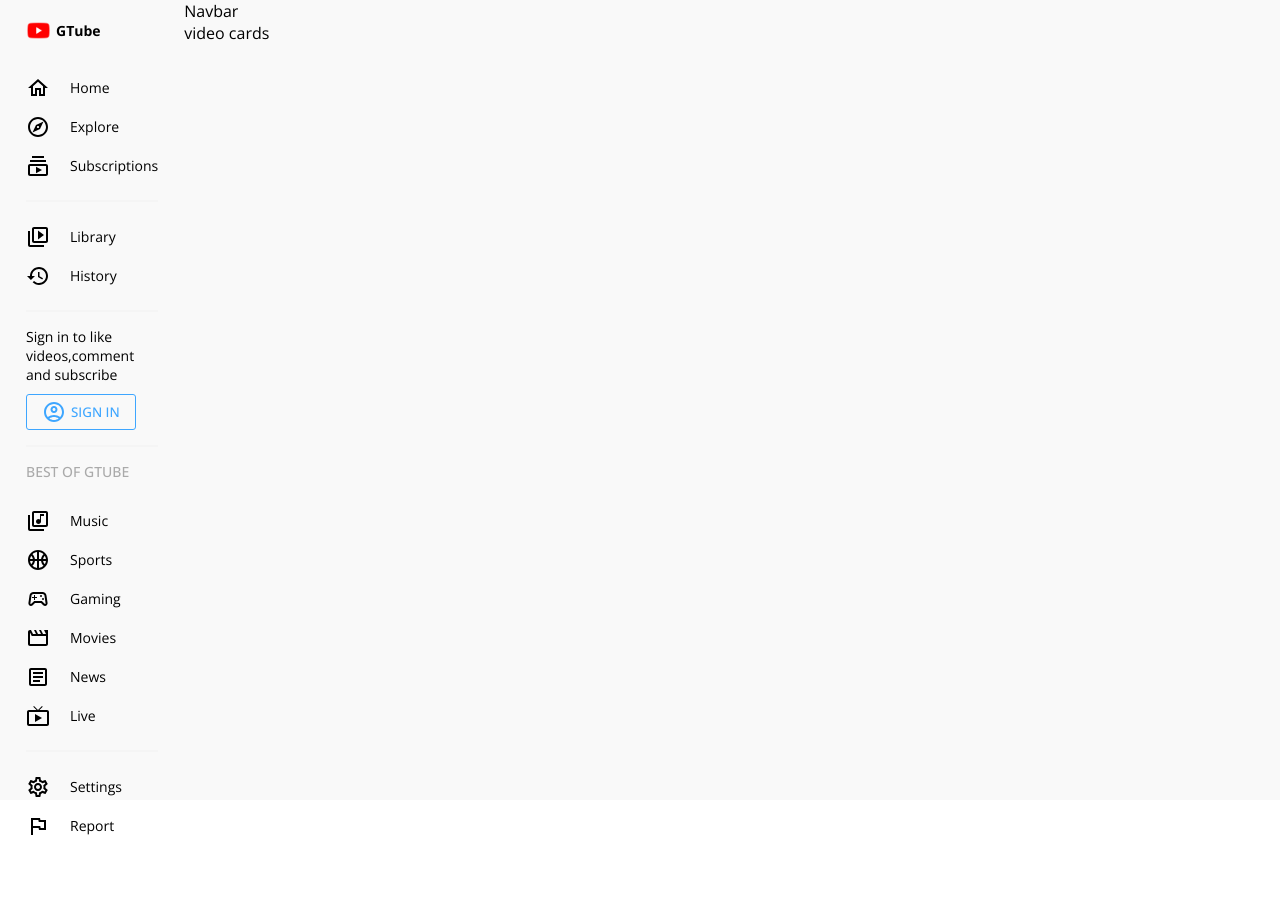
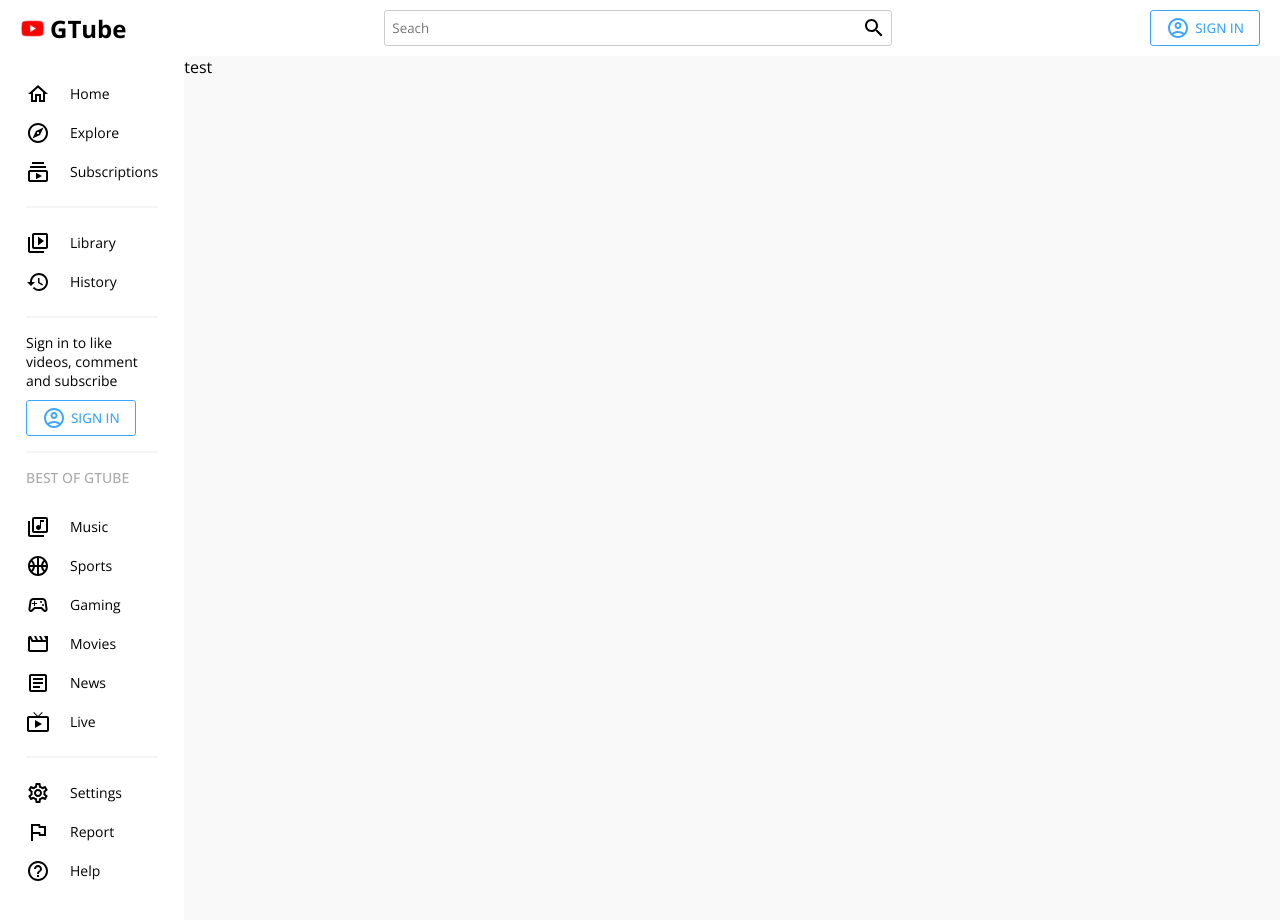
Before and after one commit to georgediepiriye/gtube, a React (Create React App) app: page / in a window 1280 px wide. Shown: the top 920 px of the page. Before the commit the page ends 836 px from the top, so only its background shows below. Built offline with nearby package versions, Linux system fonts and the light colour scheme.

Commit message:
worked on nav bar

```diff
--- a/src/App.js
+++ b/src/App.js
@@ -6,24 +6,28 @@ import { darkTheme, lightTheme } from "./utils/theme";
 
 const Container = styled.div`
   display: flex;
+  flex-direction: column;
 `;
 
 const Main = styled.div`
-  flex: 7;
   background-color: ${({ theme }) => theme.bg};
+  display: flex;
 `;
 
-const Wrapper = styled.div``;
+const Content = styled.div`
+  flex: 7;
+`;
 
 function App() {
   const [lightMode, setLightMode] = useState(true);
   return (
     <ThemeProvider theme={lightMode ? lightTheme : darkTheme}>
       <Container>
-        <Menu lightMode={lightMode} setLightMode={setLightMode} />
+        <Navbar />
         <Main>
-          <Navbar />
-          <Wrapper>video cards</Wrapper>
+          <Menu lightMode={lightMode} setLightMode={setLightMode} />
+
+          <Content>test</Content>
         </Main>
       </Container>
     </ThemeProvider>
--- a/src/components/Menu.jsx
+++ b/src/components/Menu.jsx
@@ -1,6 +1,6 @@
 import styled from "styled-components";
 import React from "react";
-import image from "../images/youtube.png";
+
 import HomeOutlinedIcon from "@mui/icons-material/HomeOutlined";
 import ExploreOutlinedIcon from "@mui/icons-material/ExploreOutlined";
 import SubscriptionsOutlinedIcon from "@mui/icons-material/SubscriptionsOutlined";
@@ -20,29 +20,18 @@ import SettingsBrightnessOutlinedIcon from "@mui/icons-material/SettingsBrightne
 
 const Container = styled.div`
   flex: 1;
-  background-color: ${({ theme }) => theme.bg};
-  height: 100vh;
+  background-color: ${({ theme }) => theme.bgLighter};
+  height: 150vh;
   color: ${({ theme }) => theme.text};
   font-size: 14px;
   position: sticky;
-  top: 0;
+  top: 56px;
 `;
 
 const Wrapper = styled.div`
   height: 100vh;
   padding: 18px 26px;
   overflow: scroll;
-`;
-
-const Logo = styled.div`
-  display: flex;
-  align-items: center;
-  font-weight: bold;
-  margin-bottom: 25px;
-  gap: 5px;
-`;
-const Image = styled.img`
-  height: 25px;
 `;
 
 const Item = styled.div`
@@ -84,10 +73,6 @@ const Menu = ({ lightMode, setLightMode }) => {
   return (
     <Container>
       <Wrapper>
-        <Logo>
-          <Image src={image} />
-          GTube
-        </Logo>
         <Item>
           <HomeOutlinedIcon />
           Home
@@ -111,7 +96,7 @@ const Menu = ({ lightMode, setLightMode }) => {
         </Item>
         <Hr />
         <Login>
-          Sign in to like videos,comment and subscribe
+          Sign in to like videos, comment and subscribe
           <Button>
             <AccountCircleOutlinedIcon />
             SIGN IN
--- a/src/components/Navbar.jsx
+++ b/src/components/Navbar.jsx
@@ -1,7 +1,87 @@
 import React from "react";
+import styled from "styled-components";
+import image from "../images/youtube.png";
+import AccountCircleOutlinedIcon from "@mui/icons-material/AccountCircleOutlined";
+import SearchOutlinedIcon from "@mui/icons-material/SearchOutlined";
+
+const Container = styled.div`
+  height: 56px;
+  position: sticky;
+  top: 0;
+  background-color: ${({ theme }) => theme.bgLighter};
+  z-index: 1;
+`;
+
+const Wrapper = styled.div`
+  display: flex;
+  align-items: center;
+  justify-content: space-between;
+
+  height: 100%;
+  padding: 0px 20px;
+`;
+
+const Logo = styled.div`
+  display: flex;
+  align-items: center;
+  font-weight: bold;
+
+  gap: 5px;
+  color: ${({ theme }) => theme.text};
+  font-size: 24px;
+`;
+const Image = styled.img`
+  height: 25px;
+`;
+
+const Button = styled.button`
+  padding: 5px 15px;
+  background-color: transparent;
+  border: 1px solid #3ea6ff;
+  color: #3ea6ff;
+  border-radius: 3px;
+  font-weight: 500;
+  cursor: pointer;
+
+  display: flex;
+  align-items: center;
+  gap: 5px;
+`;
+
+const Search = styled.div`
+  display: flex;
+  align-items: center;
+  justify-content: space-between;
+  width: 40%;
+  padding: 5px;
+  border: 1px solid #ccc;
+  border-radius: 3px;
+`;
+const Input = styled.input`
+  flex: 8;
+  border: none;
+  background-color: transparent;
+`;
 
 const Navbar = () => {
-  return <div>Navbar</div>;
+  return (
+    <Container>
+      <Wrapper>
+        <Logo>
+          <Image src={image} />
+          GTube
+        </Logo>
+        <Search>
+          <Input placeholder="Seach" />
+          <SearchOutlinedIcon />
+        </Search>
+        <Button>
+          <AccountCircleOutlinedIcon />
+          SIGN IN
+        </Button>
+      </Wrapper>
+    </Container>
+  );
 };
 
 export default Navbar;
```
